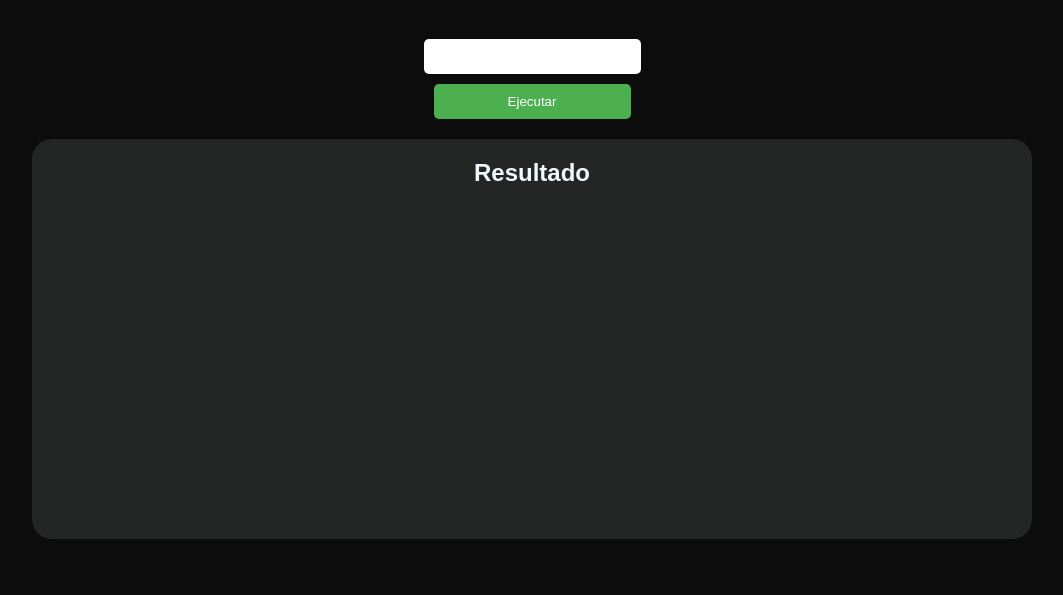
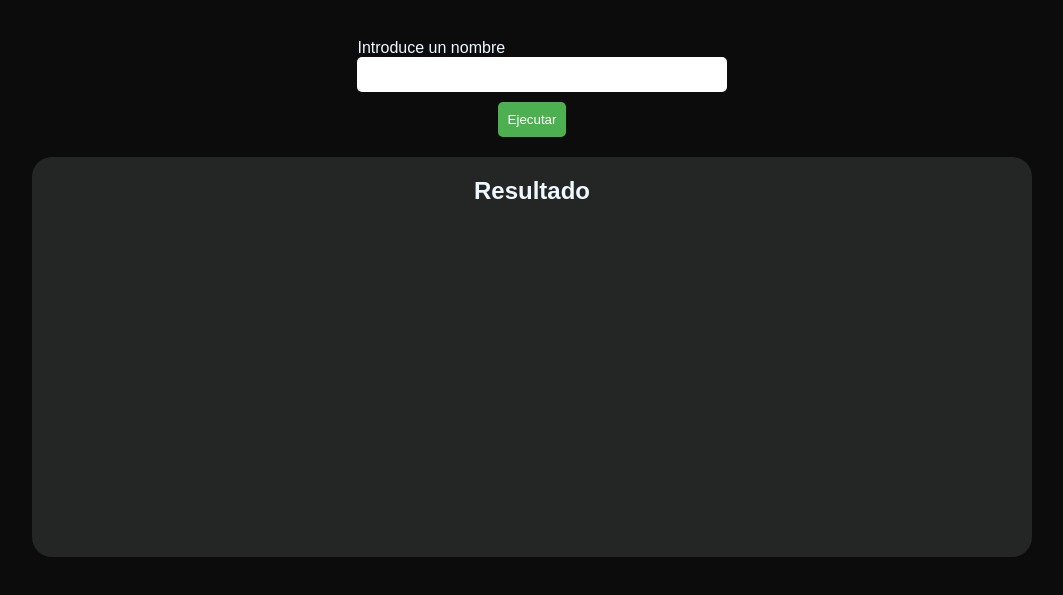
Before and after one commit to jfpaezl/Ejercicio2-Api, a plain HTML site: page index.html in a window 1280 px wide. Shown: the part 61-656 px from the top of the page, without its empty margins (108-1171 px from the left). Drawn offline with Linux system fonts and the light colour scheme.

Commit message:
arreglos finales

```diff
--- a/index.css
+++ b/index.css
@@ -52,7 +52,7 @@ form{
     background-color: #4CAF50;
     color: white;
     cursor: pointer;
-    width: 100%;
+    width: fit-content;
 }
 
 #message{
--- a/index.html
+++ b/index.html
@@ -15,13 +15,25 @@
   <body>
     <h1>Prueba de api Rest</h1>
     <main class="main">
-      <form method="get" class="form" id="form">
-        <input
-          type="text"
-          id="name"
-          name="name"
-        />
-        <button class="button" type="submit">Ejecutar</button>
+      <form
+        method="get"
+        class="form"
+        id="form"
+      >
+        <label
+          >Introduce un nombre
+          <input
+            type="text"
+            id="name"
+            name="name"
+          />
+        </label>
+        <button
+          class="button"
+          type="submit"
+        >
+          Ejecutar
+        </button>
       </form>
 
       <div class="container">
```
